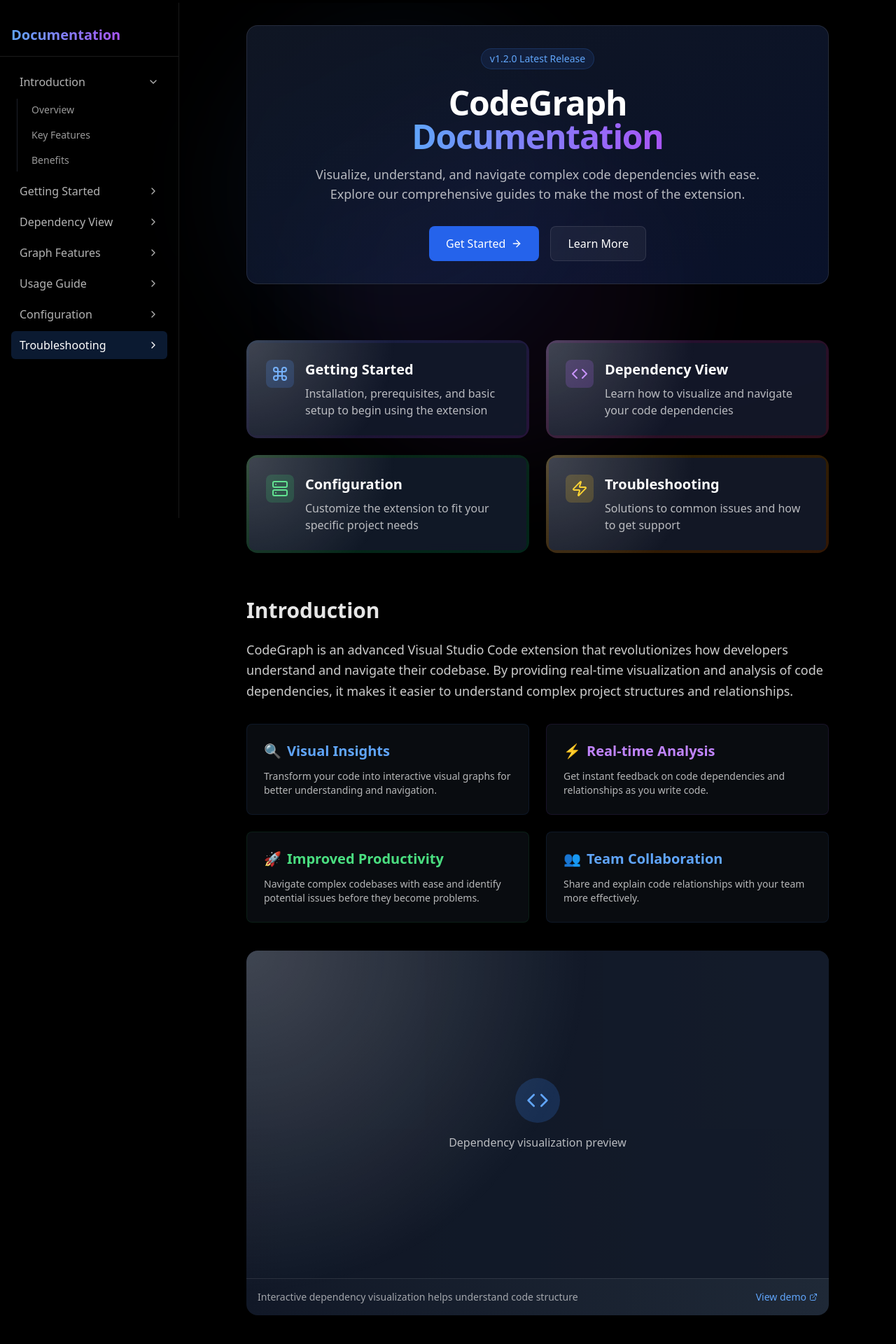
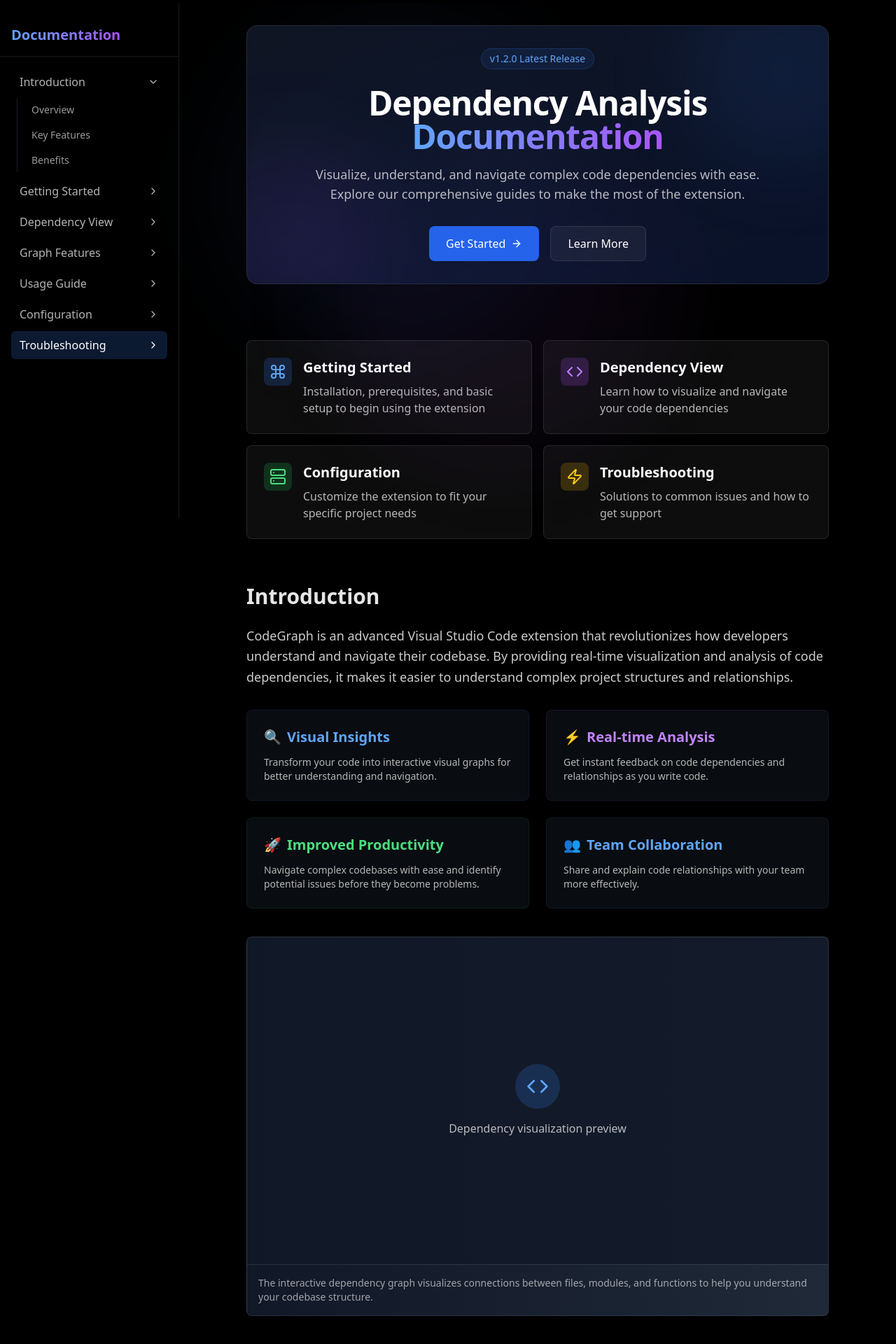
Before and after one commit to Optivance/codegraph-website, a Next.js app: page /docs in a window 1280 px wide. Shown: the part 60-1980 px from the top of the page at 70% size. Built offline with nearby package versions, Linux system fonts and the light colour scheme.

Commit message:
Lint errors fixed

```diff
--- a/package.json
+++ b/package.json
@@ -11,7 +11,6 @@
   "dependencies": {
     "@radix-ui/react-label": "^2.1.6",
     "@tabler/icons-react": "^3.31.0",
-    "@tsparticles/react": "^3.0.0",
     "class-variance-authority": "^0.7.1",
     "clsx": "^2.1.1",
     "framer-motion": "^12.11.0",
--- a/src/app/docs/page.tsx
+++ b/src/app/docs/page.tsx
@@ -1,6 +1,6 @@
 'use client'
 import React, { useState, useEffect } from 'react'
-import { ChevronUp, ArrowRight, Code, Zap, Command, Server, ExternalLink } from 'lucide-react'
+import { ChevronUp, ArrowRight, Code, Zap, Command, Server } from 'lucide-react'
 
 import { DocsSidebar, type DocSection } from '@/src/components/ui/DocsSidebar'
 import {
@@ -9,10 +9,6 @@
   FeatureCard,
   DocPageTransition
 } from '@/src/components/ui/DocContent'
-import { SparklesEffect } from '@/src/components/ui/aceternity/SparklesEffect'
-import { TiltCard } from '@/src/components/ui/aceternity/TiltCard'
-
-import { ParticlesContainer } from '@/src/components/ui/aceternity/ParticlesContainer'
 
 // Documentation sections data
 const sections: DocSection[] = [
@@ -53,9 +49,6 @@
   }
 ]
 
-// Testimonial data for moving cards
-
-
 export default function DocsPage() {
   const [activeSection, setActiveSection] = useState('introduction')
   const [showScrollTop, setShowScrollTop] = useState(false)
@@ -93,7 +86,7 @@
     document.getElementById(sectionId)?.scrollIntoView({ behavior: 'smooth' })
   }
 
-  const handleSubsectionClick = (sectionId: string, subsection: string) => {
+  const handleSubsectionClick = (sectionId: string) => {
     // Scroll to the section first
     scrollToSection(sectionId)
   }
@@ -103,7 +96,7 @@
   }
 
   return (
-    <div className="min-h-screen bg-black text-white/80 flex flex-col pt-20 relative">
+    <div className="min-h-screen bg-black text-white/80 flex flex-col pt-20">
       {/* Background gradient effects */}
       <div className="fixed top-0 left-0 w-full h-full pointer-events-none">
         <div className="absolute top-20 left-1/4 w-[500px] h-[500px] rounded-full bg-blue-500/5 blur-3xl" />
@@ -122,22 +115,18 @@
       <div className="md:pl-64 w-full transition-all duration-300">
         <div className="max-w-4xl mx-auto px-6 md:px-8 pt-4 pb-32">
           <DocPageTransition>
-            {/* Hero Section with Particles */}
+            {/* Hero Section */}
             <div className="relative mb-20 overflow-hidden rounded-2xl border border-white/10 bg-gradient-to-br from-gray-900/90 to-blue-900/30 p-8">
-              {/* Particles Background */}
-              <div className="absolute inset-0 -z-10">
-                <ParticlesContainer particleColor="#3b82f6" linkColor="#3b82f6" quantity={30} />
-              </div>
+              <div className="absolute top-0 right-0 -mt-16 -mr-16 h-64 w-64 rounded-full bg-blue-500/10 blur-3xl" />
+              <div className="absolute bottom-0 left-0 -mb-16 -ml-16 h-64 w-64 rounded-full bg-purple-500/10 blur-3xl" />
 
               <div className="relative z-10 flex flex-col items-center text-center">
                 <div className="mb-6 inline-flex items-center rounded-full border border-blue-500/20 bg-blue-500/10 px-3 py-1 text-sm font-medium text-blue-400">
                   v1.2.0 Latest Release
                 </div>
                 <h1 className="mb-4 text-4xl font-bold tracking-tight text-white md:text-5xl">
-                 CodeGraph<br/>
-                  <SparklesEffect color="#60a5fa">
+                  Dependency Analysis<br/>
                   <span className="bg-gradient-to-r from-blue-400 to-purple-500 bg-clip-text text-transparent">Documentation</span>
-                  </SparklesEffect>
                 </h1>
                 <p className="mb-8 max-w-2xl text-lg text-white/70">
                   Visualize, understand, and navigate complex code dependencies with ease.
@@ -161,16 +150,9 @@
               </div>
             </div>
 
-            {/* Quick Navigation Cards with 3D Effect */}
-            <div className="grid grid-cols-1 md:grid-cols-2 gap-6 mb-16">
-              <TiltCard
-                className="cursor-pointer p-1 bg-gradient-to-br from-blue-500/20 to-purple-500/20"
-                tiltAmount={5}
-              >
-                <div
-                  onClick={() => scrollToSection('getting-started')}
-                  className="bg-gray-900/95 backdrop-blur-sm p-6 rounded-lg h-full"
-                >
+            {/* Quick Navigation Cards */}
+            <div className="grid grid-cols-1 md:grid-cols-2 gap-4 mb-16">
+              <div onClick={() => scrollToSection('getting-started')} className="cursor-pointer group p-6 rounded-lg border border-white/10 bg-white/5 hover:bg-white/10 transition-all">
                 <div className="flex items-start">
                   <div className="mr-4 rounded-lg bg-blue-500/20 p-2 text-blue-400">
                     <Command className="h-6 w-6" />
@@ -181,16 +163,8 @@
                   </div>
                 </div>
               </div>
-              </TiltCard>
 
-              <TiltCard
-                className="cursor-pointer p-1 bg-gradient-to-br from-purple-500/20 to-pink-500/20"
-                tiltAmount={5}
-              >
-                <div
-                  onClick={() => scrollToSection('dependency-view')}
-                  className="bg-gray-900/95 backdrop-blur-sm p-6 rounded-lg h-full"
-                >
+              <div onClick={() => scrollToSection('dependency-view')} className="cursor-pointer group p-6 rounded-lg border border-white/10 bg-white/5 hover:bg-white/10 transition-all">
                 <div className="flex items-start">
                   <div className="mr-4 rounded-lg bg-purple-500/20 p-2 text-purple-400">
                     <Code className="h-6 w-6" />
@@ -201,16 +175,8 @@
                   </div>
                 </div>
               </div>
-              </TiltCard>
 
-              <TiltCard
-                className="cursor-pointer p-1 bg-gradient-to-br from-green-500/20 to-emerald-500/20"
-                tiltAmount={5}
-              >
-                <div
-                  onClick={() => scrollToSection('configuration')}
-                  className="bg-gray-900/95 backdrop-blur-sm p-6 rounded-lg h-full"
-                >
+              <div onClick={() => scrollToSection('configuration')} className="cursor-pointer group p-6 rounded-lg border border-white/10 bg-white/5 hover:bg-white/10 transition-all">
                 <div className="flex items-start">
                   <div className="mr-4 rounded-lg bg-green-500/20 p-2 text-green-400">
                     <Server className="h-6 w-6" />
@@ -221,16 +187,8 @@
                   </div>
                 </div>
               </div>
-              </TiltCard>
 
-              <TiltCard
-                className="cursor-pointer p-1 bg-gradient-to-br from-yellow-500/20 to-orange-500/20"
-                tiltAmount={5}
-              >
-                <div
-                  onClick={() => scrollToSection('troubleshooting')}
-                  className="bg-gray-900/95 backdrop-blur-sm p-6 rounded-lg h-full"
-                >
+              <div onClick={() => scrollToSection('troubleshooting')} className="cursor-pointer group p-6 rounded-lg border border-white/10 bg-white/5 hover:bg-white/10 transition-all">
                 <div className="flex items-start">
                   <div className="mr-4 rounded-lg bg-yellow-500/20 p-2 text-yellow-400">
                     <Zap className="h-6 w-6" />
@@ -241,10 +199,7 @@
                   </div>
                 </div>
               </div>
-              </TiltCard>
             </div>
-
-
 
             <div className="space-y-12">
               {/* Introduction Section */}
@@ -297,8 +252,8 @@
                   </div>
 
                   {/* Video/Screenshot Section */}
-                  <TiltCard className="mt-10 overflow-hidden bg-gradient-to-r from-gray-900 to-gray-800">
-                    <div className="aspect-video bg-gray-900/80 flex items-center justify-center p-4">
+                  <div className="mt-10 overflow-hidden rounded-lg border border-white/10 bg-gradient-to-r from-gray-900 to-gray-800">
+                    <div className="aspect-video bg-gray-900/80 flex items-center justify-center">
                       <div className="text-center">
                         <div className="bg-blue-500/20 text-blue-400 rounded-full p-4 mx-auto w-fit mb-4">
                           <Code className="h-8 w-8" />
@@ -307,16 +262,12 @@
                       </div>
                     </div>
                     <div className="p-4 border-t border-white/10">
-                      <div className="flex items-center justify-between">
                       <p className="text-sm text-white/60">
-                          Interactive dependency visualization helps understand code structure
+                        The interactive dependency graph visualizes connections between files,
+                        modules, and functions to help you understand your codebase structure.
                       </p>
-                        <a href="#" className="text-blue-400 flex items-center text-sm hover:underline">
-                          View demo <ExternalLink className="ml-1 h-3 w-3" />
-                        </a>
                     </div>
                   </div>
-                  </TiltCard>
                 </div>
               </DocContent>
 
@@ -327,7 +278,7 @@
                   <ol className="list-decimal list-inside space-y-4 ml-4 text-white/80">
                     <li>Open Visual Studio Code</li>
                     <li>Navigate to the Extensions view (Ctrl+Shift+X / Cmd+Shift+X)</li>
-                  <li>Search for "CodeGraph" and click Install</li>
+                    <li>Search for &quot;CodeGraph&quot; and click Install</li>
                     <li>Reload VS Code when prompted</li>
                   </ol>
 
@@ -358,7 +309,7 @@
               <DocContent id="dependency-view" title="Dependency View">
                 <div className="space-y-6">
                   <p className="text-white/80">
-                    The Dependency View is the core feature of CodeGraph, providing a visual representation of your code's dependency structure.
+                    The Dependency View is the core feature of CodeGraph, providing a visual representation of your code&apos;s dependency structure.
                   </p>
 
                   <h3 className="text-xl font-semibold text-blue-400">Generation</h3>
@@ -367,7 +318,7 @@
                   </p>
                   <ol className="list-decimal list-inside space-y-2 ml-4 text-white/80">
                     <li>Opening the Command Palette (Ctrl+Shift+P / Cmd+Shift+P)</li>
-                    <li>Typing "CodeGraph: Generate Dependency View"</li>
+                    <li>Typing &quot;CodeGraph: Generate Dependency View&quot;</li>
                     <li>Press Enter to start the analysis</li>
                   </ol>
 
@@ -422,7 +373,7 @@
                   </p>
                   <ol className="list-decimal list-inside space-y-2 ml-4 text-white/80">
                     <li>Click the CodeGraph icon in the activity bar</li>
-                    <li>Select "Open Dependency View" from the context menu</li>
+                    <li>Select &quot;Open Dependency View&quot;from the context menu</li>
                   </ol>
 
                   <h3 className="text-xl font-semibold text-blue-400 mt-8">Advanced Features</h3>
@@ -474,7 +425,7 @@
                         <tr className="border-b border-gray-800">
                           <td className="py-2 px-4">layout</td>
                           <td className="py-2 px-4">string</td>
-                          <td className="py-2 px-4">"force"</td>
+                          <td className="py-2 px-4">&quot;force&quot;</td>
                           <td className="py-2 px-4">Graph layout algorithm (force, tree, radial)</td>
                         </tr>
                         <tr className="border-b border-gray-800">
--- a/src/components/ui/Navbar.tsx
+++ b/src/components/ui/Navbar.tsx
@@ -2,7 +2,6 @@
 import React from 'react';
 import { GitGraph } from 'lucide-react';
 import { motion } from 'framer-motion';
-import Link from 'next/link';
 
 export function Navbar() {
   return (
@@ -13,15 +12,13 @@
       className="fixed w-full bg-black/80 backdrop-blur-sm z-50"
     >
       <div className="max-w-7xl mx-auto px-4 sm:px-6 lg:px-8 h-16 flex items-center justify-between">
-        <Link href="/">
         <motion.div
-            className="flex items-center space-x-4 cursor-pointer"
+          className="flex items-center space-x-4"
           whileHover={{ scale: 1.05 }}
         >
           <GitGraph className="h-6 w-6 text-blue-500" />
           <span className="font-semibold text-lg text-white">Optivance</span>
         </motion.div>
-        </Link>
         <div className="flex items-center space-x-4">
           <motion.a
             href="https://marketplace.visualstudio.com/items?itemName=Optivance.dependency-analyzer"
--- a/src/components/ui/aceternity/MovingCards.tsx
+++ b/src/components/ui/aceternity/MovingCards.tsx
@@ -1,6 +1,6 @@
 'use client';
 import React, { useRef, useEffect, useState } from 'react';
-import { motion } from 'framer-motion';
+
 
 interface MovingCardProps {
   items: {
--- a/tailwind.config.ts
+++ b/tailwind.config.ts
@@ -55,46 +55,8 @@
   			lg: 'var(--radius)',
   			md: 'calc(var(--radius) - 2px)',
   			sm: 'calc(var(--radius) - 4px)'
-  		},
-  		backgroundImage: {
-  			"gradient-radial": "radial-gradient(var(--tw-gradient-stops))",
-  			"gradient-conic":
-  				"conic-gradient(from 180deg at 50% 50%, var(--tw-gradient-stops))",
-  		},
-  		keyframes: {
-  			scroll: {
-  				'0%': { transform: 'translateX(0)' },
-  				'100%': { transform: 'translateX(calc(-100% - 32px))' },
-  			},
-  			'fade-in': {
-  				'0%': { opacity: '0' },
-  				'100%': { opacity: '1' },
-  			},
-  			'fade-out': {
-  				'0%': { opacity: '1' },
-  				'100%': { opacity: '0' },
-  			},
-  			'pulse-slow': {
-  				'0%, 100%': { opacity: '1' },
-  				'50%': { opacity: '0.6' },
-  			},
-  			'meteor': {
-  				'0%': { transform: 'rotate(215deg) translateX(0)', opacity: '1' },
-  				'70%': { opacity: '1' },
-  				'100%': {
-  					transform: 'rotate(215deg) translateX(-500px)',
-  					opacity: '0',
-  				},
-  			},
-  		},
-  		animation: {
-  			scroll: 'scroll var(--animation-duration, 40s) var(--animation-direction, forwards) linear infinite',
-  			'fade-in': 'fade-in 0.5s ease-in-out forwards',
-  			'fade-out': 'fade-out 0.5s ease-in-out forwards',
-  			'pulse-slow': 'pulse-slow 4s ease-in-out infinite',
-  			'meteor': 'meteor 5s linear infinite',
-  		},
+  		}
   	}
   },
-  plugins: [],
+  plugins: [require("tailwindcss-animate")],
 } satisfies Config;
```
Also changed, not shown: src/app/page.tsx (+1 -46 lines), src/types/global.d.ts (deleted, +0 -9 lines), src/app/docs/layout.tsx (line endings or trailing spaces), src/components/ui/aceternity/SparkleEffect.tsx (renamed from src/components/ui/aceternity/SparklesEffect.tsx), 1 other file (tests, documents, lock files or other folders). Lines whose indentation alone changed are shown as unchanged.
